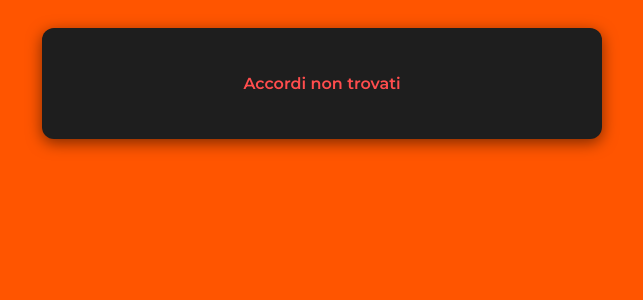
After one commit to dj2828/Music_Player, a Flask app: page /chords in a window 1280 px wide. The commit adds this page. Shown: the top 300 px of the page, without its empty margins (318-961 px from the left). Run offline with Flask 3, Linux system fonts and the light colour scheme; parts of the project's set-up code (start-up, migrations or seed data) failed here and were passed over.

Commit message:
aggiunti i chords per chitarra

```diff
--- a/lib.py
+++ b/lib.py
@@ -3,7 +3,7 @@ from mutagen.flac import FLAC
 from mutagen.mp3 import MP3
 from mutagen.id3 import ID3, USLT
 from requests import get
-import yaml
+import yaml, json
 
 # Inizializziamo la variabile globale per evitare errori di "NameError"
 chromecast = None
@@ -268,3 +268,172 @@ def load_config(MUSIC_FOLDER, YT_FOLDER, DOCKER=False):
     IP_per_google_home = config.get("IP_per_google_home", "")
     PORT = config.get("PORT", 80)
     return MUSIC_FOLDERS, ALBUM_ORDER, ALBUM_FINTI, IP_per_google_home, PORT
+
+def get_accordi(file_path, DOCKER=False):
+    def prendi_accordi(file_path):
+        if not os.path.exists("chords.json"):
+            with open("chords.json", "w", encoding="utf-8") as f:
+                json.dump({}, f)
+            return None
+
+        with open("chords.json", "r") as f:
+            chords = json.load(f)
+
+        chords = chords.get(file_path)
+        return chords if chords else None
+    def process_chord(chord_key, suffix="major"):
+        """
+        Cerca l'accordo e lo converte nel tuo formato.
+        chord_key: es. 'C', 'Bb', 'G#'
+        suffix: es. 'major', 'minor', '7', 'm7'
+        """
+        def extract_barres(fingers_positions):
+            """
+            Analizza le posizioni delle dita per identificare un barrè.
+            Se lo stesso dito (es. il '1') è usato su più corde allo stesso tasto,
+            crea l'oggetto barre.
+            """
+            barres = []
+            # Contiamo quante volte appare ogni dito (escludendo lo 0 o x)
+            finger_counts = {}
+            for pos in fingers_positions:
+                fret, finger = pos[1], pos[2] # tasto, dito
+                if finger != 0 and fret != "x":
+                    if finger not in finger_counts:
+                        finger_counts[finger] = []
+                    finger_counts[finger].append(pos)
+
+            for finger, positions in finger_counts.items():
+                if len(positions) > 1:
+                    # Se un dito preme più di una corda allo stesso tasto, è un barrè
+                    frets = [p[1] for p in positions]
+                    if len(set(frets)) == 1: # Tutte allo stesso tasto
+                        strings = [p[0] for p in positions]
+                        barres.append({
+                            "fromString": max(strings),
+                            "toString": min(strings),
+                            "fret": frets[0]
+                        })
+            return barres
+        def get_chord_database():
+            if os.path.exists("chords_lib.json"):
+                with open("chords_lib.json", "r") as f:
+                    return json.load(f)
+            else:
+                response = requests.get(CHORD_DB_URL)
+                if response.status_code == 200:
+                    with open("chords_lib.json", "w") as f:
+                        f.write(response.text)
+                    return json.loads(response.text)
+                else:
+                    raise Exception(f"Failed to fetch chord database: {response.status_code}")
+
+        CHORD_DB_URL = "https://raw.githubusercontent.com/tombatossals/chords-db/master/lib/guitar.json"
+        db = get_chord_database()
+
+        # Trova la nota base (C, C#, etc.)
+        chords_for_note = db.get("chords").get(chord_key)
+        if not chords_for_note:
+            return f"Nota {chord_key} non trovata."
+
+        # Trova la variante (major, minor, etc.)
+        variant = next((item for item in chords_for_note if item["suffix"] == suffix), None)
+        if not variant:
+            return f"Sufisso {suffix} non trovato per {chord_key}."
+
+        # Prendiamo la prima posizione suggerita (posizione 0)
+        pos = variant["positions"][0]
+
+        # ChordDB usa: frets (tasti), fingers (dita)
+        # strings: 6 5 4 3 2 1
+        raw_frets = pos["frets"]
+        raw_fingers = pos["fingers"]
+
+        fingers_output = []
+        temp_positions = [] # Per calcolare i barrè
+
+        for i in range(6):
+            string_num = 6 - i
+            fret = raw_frets[i] if raw_frets[i] != -1 else "x"
+            finger = raw_fingers[i]
+
+            fingers_output.append([string_num, fret])
+            if finger != 0:
+                temp_positions.append((string_num, fret, finger))
+
+        # Generazione JSON finale
+        result = {
+            "fingers": fingers_output,
+            "barres": extract_barres(temp_positions)
+        }
+
+        return result
+    def generate_chord_svg(chord_data, chord_name="Accordo"):
+        # Impostazioni dimensioni
+        width = 180
+        height = 200
+        margin_top = 40
+        margin_left = 30
+        fret_spacing = 35
+        string_spacing = 25
+
+        # Colori e stili
+        svg_header = f'<svg width="{width}" height="{height}" xmlns="http://www.w3.org/2000/svg">'
+        styles = """
+        <style>
+            .grid { stroke: #bdbdbd; stroke-width: 2; }
+            .finger { fill: #bdbdbd; }
+            .barre { stroke: #bdbdbd; stroke-width: 8; stroke-linecap: round; }
+            .text { font-family: Arial, sans-serif; font-size: 20px; text-anchor: middle; fill: #bdbdbd; }
+            .fret-num { font-size: 10px; fill: #666; }
+        </style>
+        """
+
+        content = [svg_header, styles]
+
+        # Titolo accordo
+        content.append(f'<text x="{width/2}" y="15" class="text" font-weight="bold">{chord_name}</text>')
+
+        # Disegno Griglia (6 corde, 5 tasti)
+        for i in range(6): # Corde
+            x = margin_left + (i * string_spacing)
+            content.append(f'<line x1="{x}" y1="{margin_top}" x2="{x}" y2="{margin_top + (4 * fret_spacing)}" class="grid" />')
+
+        for i in range(5): # Tasti
+            y = margin_top + (i * fret_spacing)
+            content.append(f'<line x1="{margin_left}" y1="{y}" x2="{margin_left + (5 * string_spacing)}" y2="{y}" class="grid" />')
+
+        # Disegno Barrè
+        for barre in chord_data.get("barres", []):
+            fret_y = margin_top + (barre['fret'] * fret_spacing) - (fret_spacing / 2)
+            # Mappatura corde: 6 è a sinistra (margin_left), 1 è a destra
+            x_start = margin_left + ((6 - barre['fromString']) * string_spacing)
+            x_end = margin_left + ((6 - barre['toString']) * string_spacing)
+            content.append(f'<line x1="{x_start}" y1="{fret_y}" x2="{x_end}" y2="{fret_y}" class="barre" />')
+
+        # Disegno Dita
+        for string, fret in chord_data.get("fingers", []):
+            x = margin_left + ((6 - string) * string_spacing)
+
+            if fret == "x":
+                content.append(f'<text x="{x}" y="{margin_top - 10}" class="text">×</text>')
+            elif fret == 0:
+                content.append(f'<circle cx="{x}" cy="{margin_top - 12}" r="5" fill="none" stroke="#bdbdbd" stroke-width="2" />')
+            else:
+                # Calcolo posizione cerchio al centro del tasto
+                y = margin_top + (fret * fret_spacing) - (fret_spacing / 2)
+                # Evitiamo di disegnare il cerchio se è coperto da un barrè (opzionale)
+                content.append(f'<circle cx="{x}" cy="{y}" r="8" class="finger" />')
+
+        content.append('</svg>')
+
+        return "\n".join(content)
+
+    chords = prendi_accordi(file_path)
+    if not chords: return None
+
+    accordi = []
+    for chord, suffix in chords.items():
+        accordi.append(generate_chord_svg(process_chord(chord, suffix), chord_name=chord+" - "+suffix))
+
+    return accordi
--- a/main.py
+++ b/main.py
@@ -397,6 +397,14 @@ def pref():
         json.dump(pref, f, indent=2)
     return jsonify({"status": status}), 200
 
+@app.route('/chords')
+def chords():
+    return render_template("chords.html")
+@app.route('/get_chords/<folder>/<filename>')
+def get_chords(folder, filename):
+    accordi = lib.get_accordi(folder + '/' + filename, DOCKER=DOCKER)
+    return (accordi, 200) if accordi else ("Accordi non trovati", 404)
+
 @app.after_request
 def add_header(response):
     if request.path.endswith(('.mp3', '.flac')):
--- /dev/null
+++ b/templates/chords.html
@@ -0,0 +1,88 @@
+<!DOCTYPE html>
+<html lang="it">
+<head>
+    <meta charset="UTF-8">
+    <meta name="viewport" content="width=device-width, initial-scale=1.0">
+    <title>Accordi canzone</title>
+    <style>
+        @import url('https://fonts.googleapis.com/css2?family=Montserrat:ital,wght@0,600;1,500&display=swap');
+        body {
+            font-family: 'Montserrat', sans-serif;
+            font-weight: 600;
+            background-color: #ff5500;
+            color: #e0e0e0;
+            padding: 20px;
+            display: flex;
+            justify-content: center;
+        }
+        #chords-container {
+            background-color: #1e1e1e;
+            padding: 30px;
+            border-radius: 12px;
+            box-shadow: 0 4px 15px rgba(0,0,0,0.5);
+            max-width: 500px;
+            width: 100%;
+            text-align: center;
+            display: flex;
+            flex-direction: row;
+            flex-wrap: wrap;
+            align-content: center;
+            justify-content: center;
+            align-items: flex-start;
+        }
+        .text {
+            color: #bdbdbd;
+        }
+    </style>
+</head>
+<body>
+
+    <!-- <audio controls id="audioPlayer">
+        <source src="http://localhost/Tha%20Supreme/gua10%20-%20feat.%20Lazza.flac" type="audio/flac">
+    </audio> -->
+
+    <div id="chords-container">
+        <div id="testo-output">Caricamento degli accordi in corso...</div>
+    </div>
+
+
+    <script>
+        const params = new URLSearchParams(window.location.search);
+        const url = params.get("url");
+        console.log("URL del testo:", url);
+
+        async function fetchChords() {
+            const response = await fetch(url);
+
+            if (!response.ok) {
+                if (response.status === 404) {
+                    document.getElementById("testo-output").innerHTML = '<p style="color: #ff4d4d;">Accordi non trovati</p>';
+                    return null;
+                } else {
+                    throw new Error(`Errore HTTP: ${response.status}`);
+                }
+            }
+
+            const data = await response.json();
+            return data;
+        }
+
+        async function displayChords() {
+            const data = await fetchChords();
+            if (!data) return;
+            data.forEach(element => {
+                console.log(element);
+            });
+
+            document.getElementById("chords-container").innerHTML =
+                data.map(chord => `
+                    <div class="chord">
+                        ${chord}
+                    </div>
+                `).join('');
+        }
+
+        displayChords();
+    </script>
+</body>
+</html>
```
Also changed, not shown: templates/index.html (+115 -93 lines), 1 other file.
